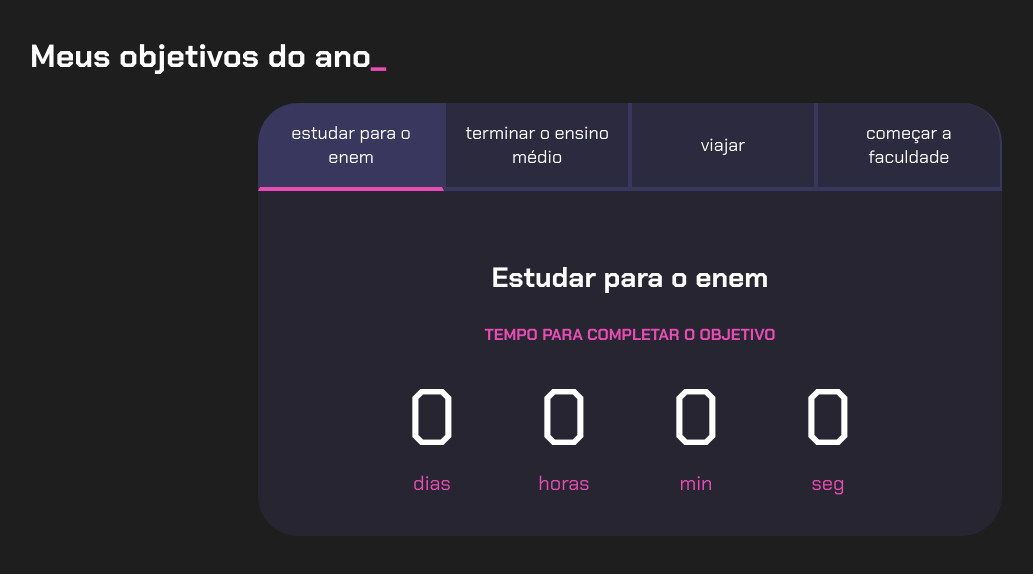
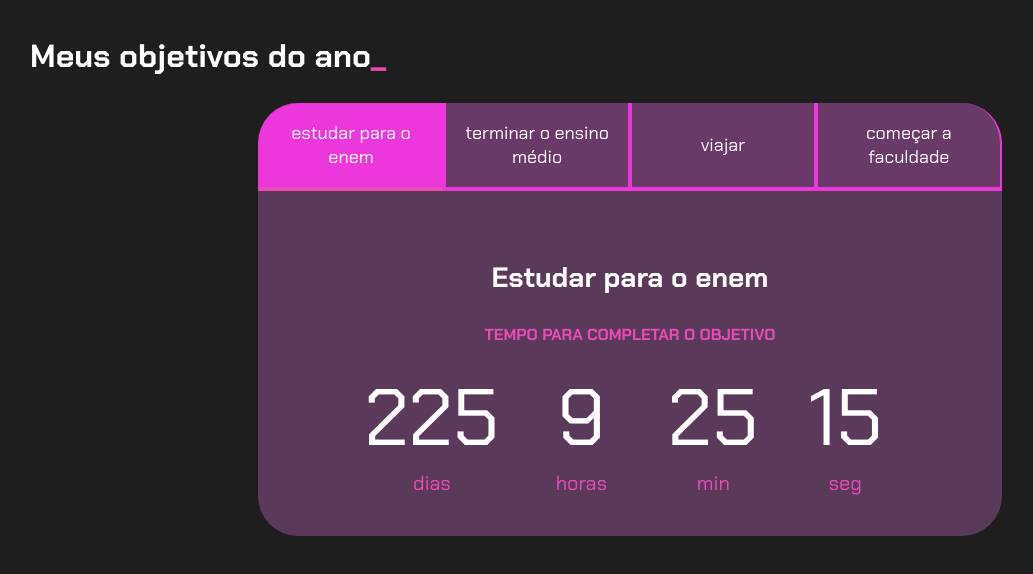
Before and after one commit to mirelinha12345/cronometro2, a plain HTML site: page index.html in a window 1280 px wide. Shown: the whole page, without its empty margins (10-1043 px from the left). Drawn offline with Linux system fonts and the light colour scheme.

Commit message:
Add files via upload

```diff
--- a/main.js
+++ b/main.js
@@ -15,10 +15,10 @@ for (let i = 0; i < botoes.length; i++) {
 }
 
 const contadores = document.querySelectorAll(".contador");
-const tempoObjetivo1 = new Date("2023-10-05T00:00:00");
-const tempoObjetivo2 = new Date("2023-12-05T00:00:00");
-const tempoObjetivo3 = new Date("2023-12-30T00:00:00");
-const tempoObjetivo4 = new Date("2024-02-01T00:00:00");
+const tempoObjetivo1 = new Date("2025-12-10T00:00:00");
+const tempoObjetivo2 = new Date("2025-12-01T00:00:00");
+const tempoObjetivo3 = new Date("2026-01-10T00:00:00");
+const tempoObjetivo4 = new Date("2026-02-01T00:00:00");
 
 const tempos = [tempoObjetivo1, tempoObjetivo2, tempoObjetivo3, tempoObjetivo4];
 
--- a/style.css
+++ b/style.css
@@ -4,9 +4,9 @@
     --cor-de-fundo: #1E1E1E;
     --verde: #e94db5;
     --branco: #FFFFFF;
-    --botao-ativo: #3A375E;
-    --botao-inativo: rgba(58, 55, 94, 0.5);
-    --texto-fundo: rgba(58, 55, 94, 0.3);
+    --botao-ativo: #eb37dc;
+    --botao-inativo: rgba(180, 84, 175, 0.5);
+    --texto-fundo: rgba(230, 119, 230, 0.3);
 }
 
 body {
```
